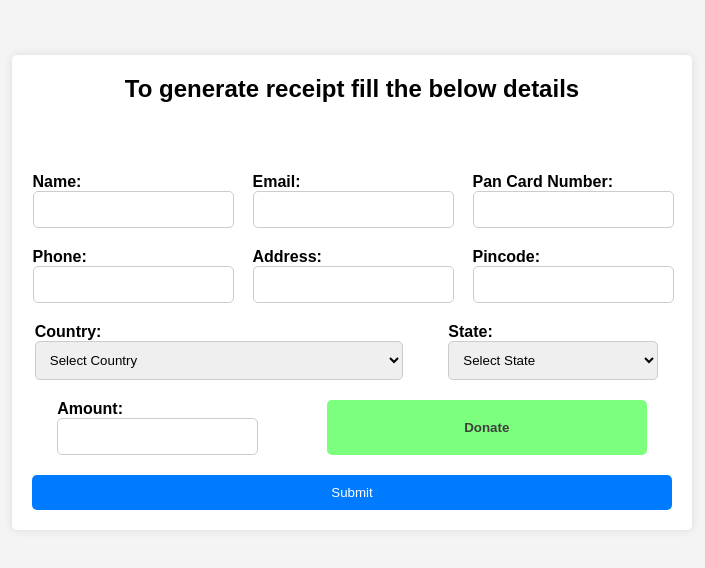
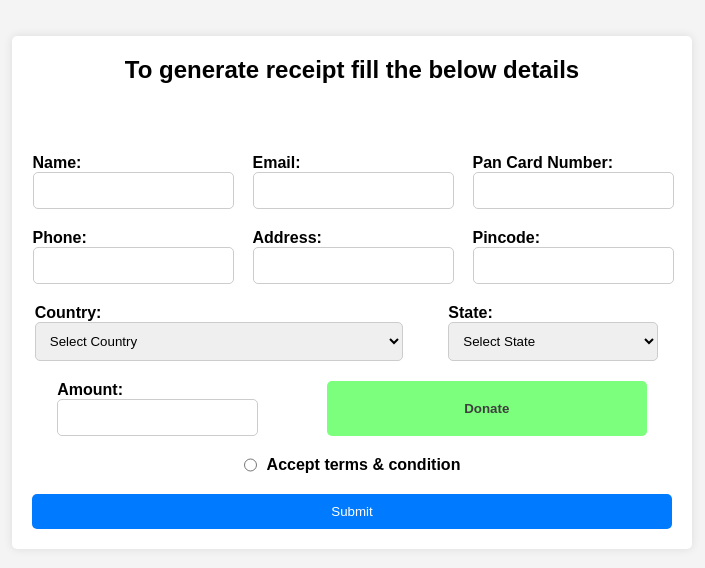
Before and after one commit to zaid-sinpie/form, a plain HTML site: page index.html in a window 1280 px wide. Shown: the part 108-676 px from the top of the page, without its empty margins (288-993 px from the left). Drawn offline with Linux system fonts and the light colour scheme.

Commit message:
added radio btn

```diff
--- a/index.html
+++ b/index.html
@@ -6,9 +6,10 @@
     <meta name="viewport" content="width=device-width, initial-scale=1.0">
     <title>Simple Form</title>
     <style>
-        *{
+        * {
             margin: 0;
         }
+
         body {
             font-family: Arial, sans-serif;
             background-color: #f4f4f4;
@@ -120,6 +121,11 @@
         .hidden {
             display: none;
         }
+
+        .terms-condition {
+            display: flex;
+            gap: 10px;
+        }
     </style>
 </head>
 
@@ -169,6 +175,10 @@
                 <input type="text" id="amount" name="amount" required>
             </div>
             <button class="btn">Donate</button>
+            <div class="terms-condition">
+                <input type="radio" id="accept">
+                <label for="accept">Accept terms & condition</label>
+            </div>
             <input type="submit" value="Submit" class="sub ">
         </form>
         <div class="modal hidden">
--- a/script.js
+++ b/script.js
@@ -340,6 +340,8 @@ function handleSubmit(event) {
         state:data.get('state'),
         amount:data.get('amount'),
     }
+
+    //form data
     console.log({ value });
   }
 
@@ -347,6 +349,7 @@ function handleSubmit(event) {
 
 payValue.addEventListener('click',function(e){
     e.preventDefault();
+    // if(donated) alert('already donated')
     donated = true;
 });
 
```
